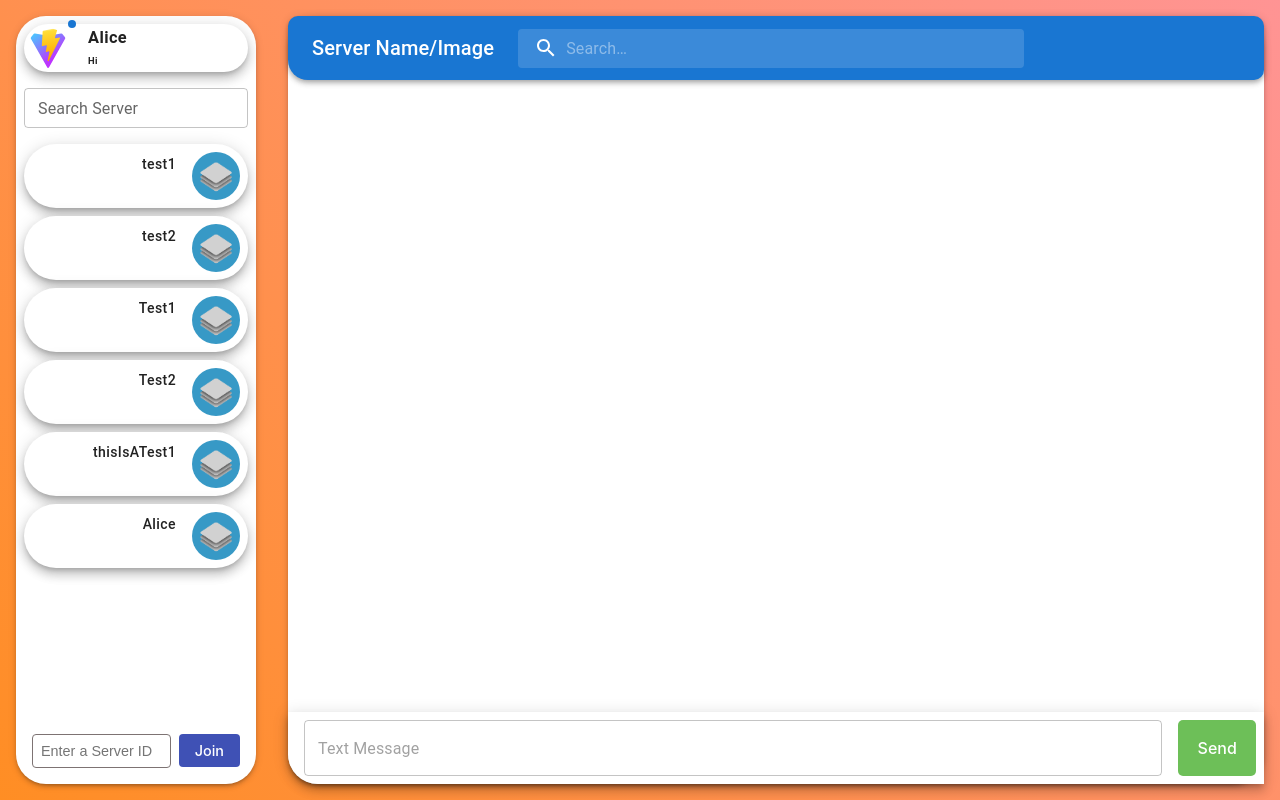
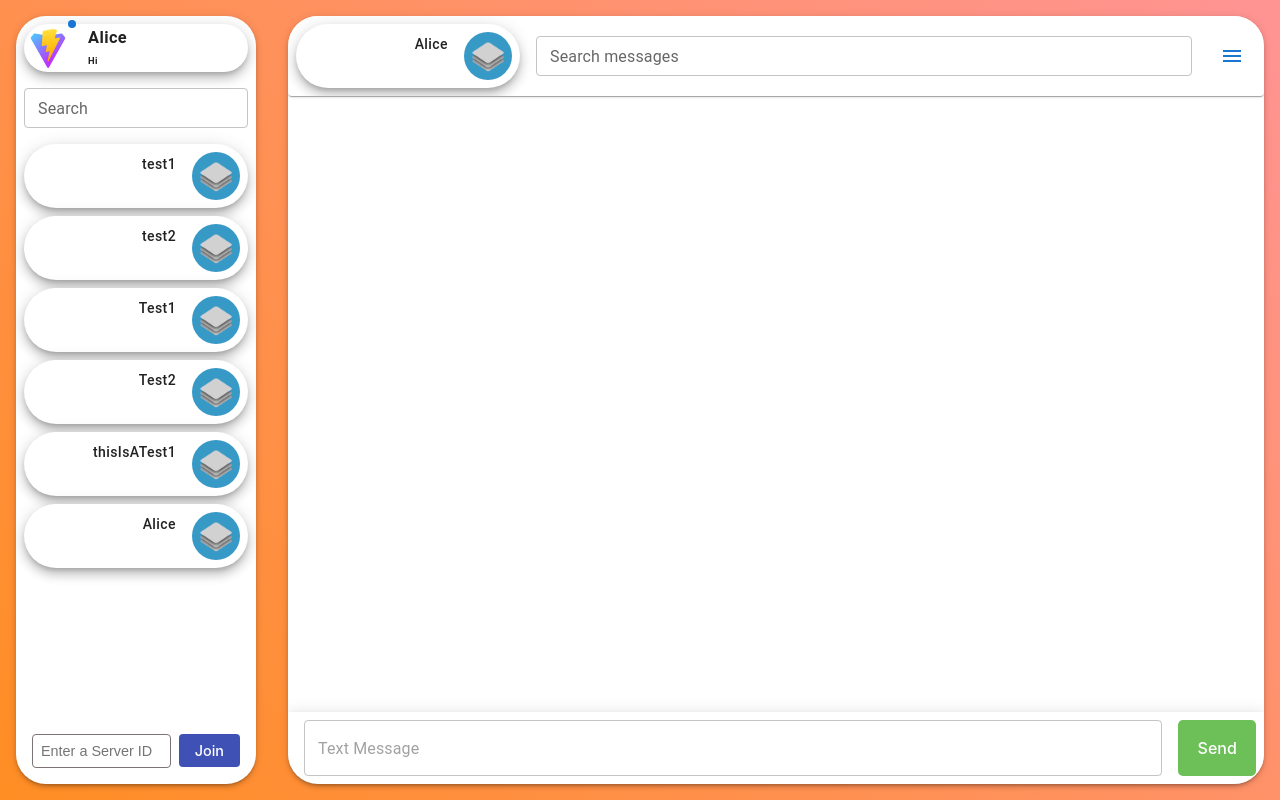
Before and after one commit to Sn00pyW00dst0ck/CEN5035-Project, a React (Vite) app in the folder frontend/: page / in a window 1280 px wide. Built offline with nearby package versions, Linux system fonts and the light colour scheme.

Commit message:
Moved active server topbar functinality to new component file and cleaned up component.

```diff
--- /dev/null
+++ b/frontend/src/CommonComponents/Search/Search.jsx
@@ -0,0 +1,14 @@
+import {TextField} from "@mui/material";
+
+function Search(props) {
+    return (
+        <TextField sx ={{display:"flex", width: "calc(100% - 1rem)", margin: ".5rem", alignSelf:"center"}}
+                   label={props.label || "Search"}
+                   type="search"
+                   size="small"
+                   onChange={props.return}
+        />
+    );
+}
+
+export default Search;
--- a/frontend/src/MainScreen/ServerAndMembers/ActiveServer/ActiveServer.jsx
+++ b/frontend/src/MainScreen/ServerAndMembers/ActiveServer/ActiveServer.jsx
@@ -1,236 +1,17 @@
 import * as React from 'react';
-import { styled, alpha } from '@mui/material/styles';
-import AppBar from '@mui/material/AppBar';
-import Box from '@mui/material/Box';
-import Toolbar from '@mui/material/Toolbar';
-import IconButton from '@mui/material/IconButton';
-import Typography from '@mui/material/Typography';
-import InputBase from '@mui/material/InputBase';
-import Badge from '@mui/material/Badge';
-import MenuItem from '@mui/material/MenuItem';
-import Menu from '@mui/material/Menu';
 import MenuIcon from '@mui/icons-material/Menu';
-import SearchIcon from '@mui/icons-material/Search';
-import AccountCircle from '@mui/icons-material/AccountCircle';
-import MailIcon from '@mui/icons-material/Mail';
-import NotificationsIcon from '@mui/icons-material/Notifications';
-import MoreIcon from '@mui/icons-material/MoreVert';
-import { Button, Paper, TextField } from "@mui/material";
+import {Button, Paper, TextField} from "@mui/material";
 import "./ActiveServer.css";
+import Search from "../../../CommonComponents/Search/Search.jsx";
+import ServerBadge from "../../ServerList/ServerBadge/ServerBadge.jsx";
+import MenuBar from "./MenuBar/MenuBar.jsx";
 
-const Search = styled('div')(({ theme }) => ({
-  position: 'relative',
-  borderRadius: theme.shape.borderRadius,
-  backgroundColor: alpha(theme.palette.common.white, 0.15),
-  '&:hover': {
-    backgroundColor: alpha(theme.palette.common.white, 0.25),
-  },
-  marginRight: theme.spacing(2),
-  marginLeft: 0,
-  width: '100%',
-  [theme.breakpoints.up('sm')]: {
-    marginLeft: theme.spacing(3),
-    width: 'auto',
-  },
-}));
-
-const SearchIconWrapper = styled('div')(({ theme }) => ({
-  padding: theme.spacing(0, 2),
-  height: '100%',
-  position: 'absolute',
-  pointerEvents: 'none',
-  display: 'flex',
-  alignItems: 'center',
-  justifyContent: 'center',
-}));
-
-const StyledInputBase = styled(InputBase)(({ theme }) => ({
-  color: 'inherit',
-  '& .MuiInputBase-input': {
-    padding: theme.spacing(1, 1, 1, 0),
-    paddingLeft: `calc(1em + ${theme.spacing(4)})`,
-    transition: theme.transitions.create('width'),
-    width: '100%',
-    [theme.breakpoints.up('md')]: {
-      width: '50ch',
-    },
-  },
-}));
-
-function ActiveServer({ setVisible }) {
-  const [anchorEl, setAnchorEl] = React.useState(null);
-  const [mobileMoreAnchorEl, setMobileMoreAnchorEl] = React.useState(null);
-
-  const isMenuOpen = Boolean(anchorEl);
-  const isMobileMenuOpen = Boolean(mobileMoreAnchorEl);
-
-  const handleProfileMenuOpen = (event) => {
-    setAnchorEl(event.currentTarget);
-  };
-
-  const handleMobileMenuClose = () => {
-    setMobileMoreAnchorEl(null);
-  };
-
-  const handleMenuClose = () => {
-    setAnchorEl(null);
-    handleMobileMenuClose();
-  };
-
-  const handleMobileMenuOpen = (event) => {
-    setMobileMoreAnchorEl(event.currentTarget);
-  };
-
-  const menuId = 'primary-search-account-menu';
-  const renderMenu = (
-    <Menu
-      anchorEl={anchorEl}
-      anchorOrigin={{
-        vertical: 'top',
-        horizontal: 'right',
-      }}
-      id={menuId}
-      keepMounted
-      transformOrigin={{
-        vertical: 'top',
-        horizontal: 'right',
-      }}
-      open={isMenuOpen}
-      onClose={handleMenuClose}
-    >
-      <MenuItem onClick={handleMenuClose}>Profile</MenuItem>
-      <MenuItem onClick={handleMenuClose}>My account</MenuItem>
-    </Menu>
-  );
-
-  const mobileMenuId = 'primary-search-account-menu-mobile';
-  const renderMobileMenu = (
-    <Menu
-      anchorEl={mobileMoreAnchorEl}
-      anchorOrigin={{
-        vertical: 'top',
-        horizontal: 'right',
-      }}
-      id={mobileMenuId}
-      keepMounted
-      transformOrigin={{
-        vertical: 'top',
-        horizontal: 'right',
-      }}
-      open={isMobileMenuOpen}
-      onClose={handleMobileMenuClose}
-    >
-      <MenuItem>
-        <IconButton size="large" aria-label="show 4 new mails" color="inherit">
-          <Badge badgeContent={4} color="error">
-            <MailIcon />
-          </Badge>
-        </IconButton>
-        <p>Messages</p>
-      </MenuItem>
-      <MenuItem>
-        <IconButton
-          size="large"
-          aria-label="show 17 new notifications"
-          color="inherit"
-        >
-          <Badge badgeContent={17} color="error">
-            <NotificationsIcon />
-          </Badge>
-        </IconButton>
-        <p>Notifications</p>
-      </MenuItem>
-      <MenuItem onClick={handleProfileMenuOpen}>
-        <IconButton
-          size="large"
-          aria-label="account of current user"
-          aria-controls="primary-search-account-menu"
-          aria-haspopup="true"
-          color="inherit"
-        >
-          <AccountCircle />
-        </IconButton>
-        <p>Profile</p>
-      </MenuItem>
-    </Menu>
-  );
+function ActiveServer({setVisible}) {
 
     return (
-    <div style={{ display: "flex", flexDirection: "column", height: "100%", width: "100%" }}>
-      <Box sx={{ flexGrow: 1 }}>
-        <AppBar position="static" sx={{
-          borderRadius: 5,
-          borderTopLeftRadius: 10,
-          borderTopRightRadius: 10,
-          borderBottomRightRadius: 10,
-        }} >
-          <Toolbar>
+        <div style={{display: "flex", flexDirection: "column", height: "100%", width: "100%"}}>
 
-            <Typography
-              variant="h6"
-              noWrap
-              component="div"
-              sx={{ display: { xs: 'none', sm: 'block' } }}
-            >
-              Server Name/Image
-            </Typography>
-            <Search>
-              <SearchIconWrapper>
-                <SearchIcon />
-              </SearchIconWrapper>
-              <StyledInputBase
-                placeholder="Search…"
-                inputProps={{ 'aria-label': 'search' }}
-              />
-            </Search>
-            <Box sx={{ flexGrow: 1 }} />
-            <Box sx={{ display: { xs: 'none', md: 'flex' } }}>
-
-              <IconButton
-              size="large"
-              edge="start"
-              color="inherit"
-              aria-label="open drawer"
-              sx={{ mr: 0, ml: 1 }}
-            >
-
-            </IconButton>
-
-            <Button
-        onClick={() => setVisible((prev) => !prev)}
-        sx={{
-          width: "4rem",
-          height: "4rem",
-          margin: "auto",
-          marginRight: "0",
-          marginTop: "0",
-          borderRadius: 7.5,
-          borderTopRightRadius: 0,
-          borderBottomRightRadius: 0
-        }}
-      >
-        <MenuIcon />
-      </Button>
-
-            </Box>
-            <Box sx={{ display: { xs: 'flex', md: 'none' } }}>
-              <IconButton
-                size="large"
-                aria-label="show more"
-                aria-controls={mobileMenuId}
-                aria-haspopup="true"
-                onClick={handleMobileMenuOpen}
-                color="inherit"
-              >
-                <MoreIcon />
-              </IconButton>
-            </Box>
-          </Toolbar>
-        </AppBar>
-        {renderMobileMenu}
-        {renderMenu}
-      </Box>
-
+            <MenuBar setVisible={setVisible}/>
 
             <Paper
                 elevation={7}
--- /dev/null
+++ b/frontend/src/MainScreen/ServerAndMembers/ActiveServer/MenuBar/MenuBar.jsx
@@ -0,0 +1,41 @@
+import ServerBadge from "../../../ServerList/ServerBadge/ServerBadge.jsx";
+import Search from "../../../../CommonComponents/Search/Search.jsx";
+import {Button, Paper} from "@mui/material";
+import MenuIcon from "@mui/icons-material/Menu";
+import * as React from "react";
+
+function MenuBar({ setVisible }) {
+    return(
+        <Paper
+            sx={{
+                display: "flex",
+                flexDirection: "row",
+                overflow: "hidden"
+            }}>
+
+            <div style={{display: "flex", flexShrink: "0", width: "15rem"}}>
+                <ServerBadge server ={{id: 6, name: "Alice", icon: "public/vite.svg"}}/>
+            </div>
+
+            <Search label="Search messages"/>
+
+            <Button
+                onClick={() => setVisible((prev) => !prev)}
+                sx={{
+                    width: "4rem",
+                    height: "4rem",
+                    alignSelf: "center",
+                    margin: "auto",
+                    marginRight: "0",
+                    borderRadius: 7.5,
+                    borderTopRightRadius: 0,
+                    borderBottomRightRadius: 0
+                }}
+            >
+                <MenuIcon/>
+            </Button>
+        </Paper>
+    );
+}
+
+export default MenuBar;
--- a/frontend/src/MainScreen/ServerAndMembers/ServerAndMembers.jsx
+++ b/frontend/src/MainScreen/ServerAndMembers/ServerAndMembers.jsx
@@ -10,7 +10,7 @@ function ServerAndMembers() {
     return(
             <Paper elevation={3} sx={{
                 borderRadius: 7.5
-            }} style={{ display: "flex", margin: "1rem", width: "100%"}}>
+            }} style={{ display: "flex", margin: "1rem", width: "100%", overflow: "hidden"}}>
 
                 <ActiveServer setVisible={setVisible}/>
 
--- a/frontend/src/MainScreen/ServerList/ServerBadge/ServerBadge.jsx
+++ b/frontend/src/MainScreen/ServerList/ServerBadge/ServerBadge.jsx
@@ -12,7 +12,7 @@ function ServerBadge(props) {
     return (
         <Button onClick={GetUserInfo} sx={{
             display: "flex", width: "calc(100% - 1rem)", margin: ".5rem", padding: "0", borderRadius: 10,
-            color: "orange", textTransform: "none", }}
+            color: "orange", textTransform: "none"}}
                 onMouseEnter={() => setHovered(true)}
                 onMouseLeave={() => setHovered(false)}
         >
@@ -24,7 +24,7 @@ function ServerBadge(props) {
                     <Avatar sx={{width: "3rem", height: "3rem"}} src ="serverDefault.png" alt = "test"></Avatar>
 
                     <div style={{display: "flex"}} >
-                        {props.server.name}
+                        {props.server.name || "Server Name"}
                     </div>
                 </Stack>
             </Paper>
--- a/frontend/src/MainScreen/ServerList/ServerList.jsx
+++ b/frontend/src/MainScreen/ServerList/ServerList.jsx
@@ -4,6 +4,7 @@ import {YourUser} from "../../App.jsx"
 import ServerBadge from "./ServerBadge/ServerBadge.jsx";
 import "./ServerList.css";
 import {useState} from "react";
+import Search from "../../CommonComponents/Search/Search.jsx";
 
 function searchServer(serverData)
     {
@@ -37,8 +38,14 @@ function ServerList() {
     return(
         <div>
             <Paper elevation={3} sx={{
-                borderRadius: 7.5
-            }} style={{ display: "flex", flexDirection: "column", width: "15rem", height: "calc(100vh - 2rem)", margin: "1rem", overflow: "hidden"}}>
+                borderRadius: 7.5,
+                display: "flex",
+                flexDirection: "column",
+                width: "15rem",
+                height: "calc(100vh - 2rem)",
+                margin: "1rem",
+                overflow: "hidden"
+            }}>
                 <UserBadge user={YourUser.name} status={YourUser.status} online ={YourUser.online} img={YourUser.icon}/>
 
                 <List
@@ -55,12 +62,7 @@ function ServerList() {
                     subheader={<li />}
                 >
 
-                    <TextField id="serverSearchInput" sx ={{display:"flex", margin: ".5rem"}}
-                               label="Search Server"
-                               type="search"
-                               size="small"
-                               onChange={handleServerSearch}
-                    />
+                    <Search label={"Search"} return = {handleServerSearch}/>
 
                     <div id='serverBadgeHolder'>
                         {servers
```
Lines whose indentation alone changed are shown as unchanged.
